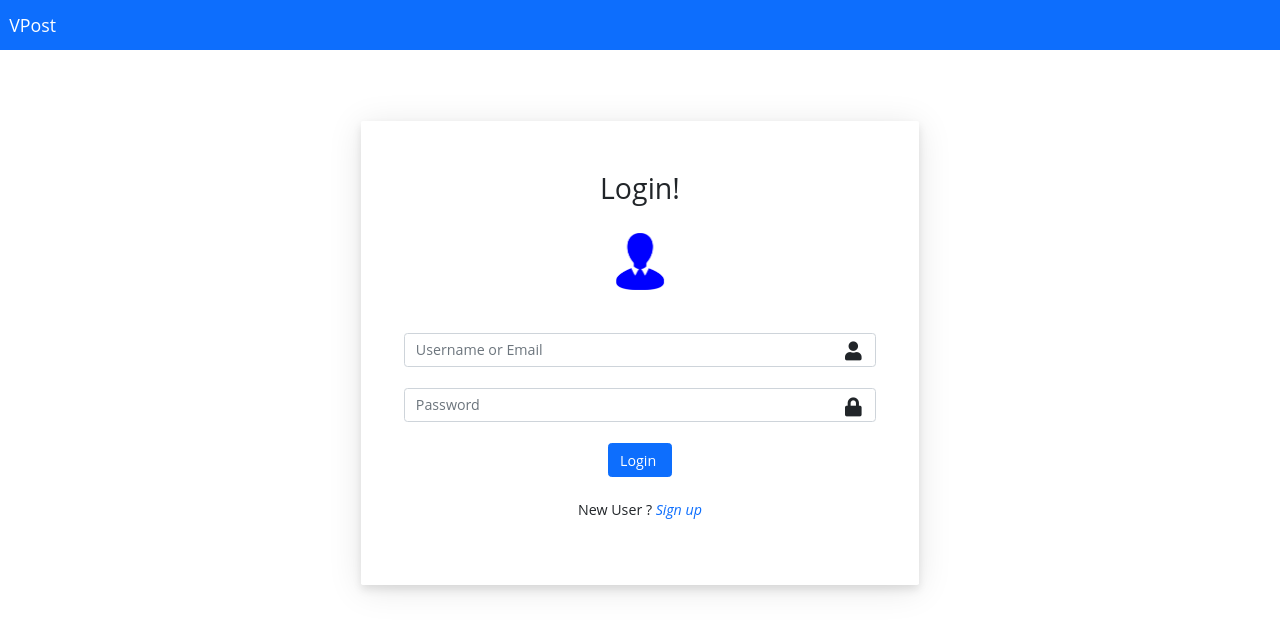
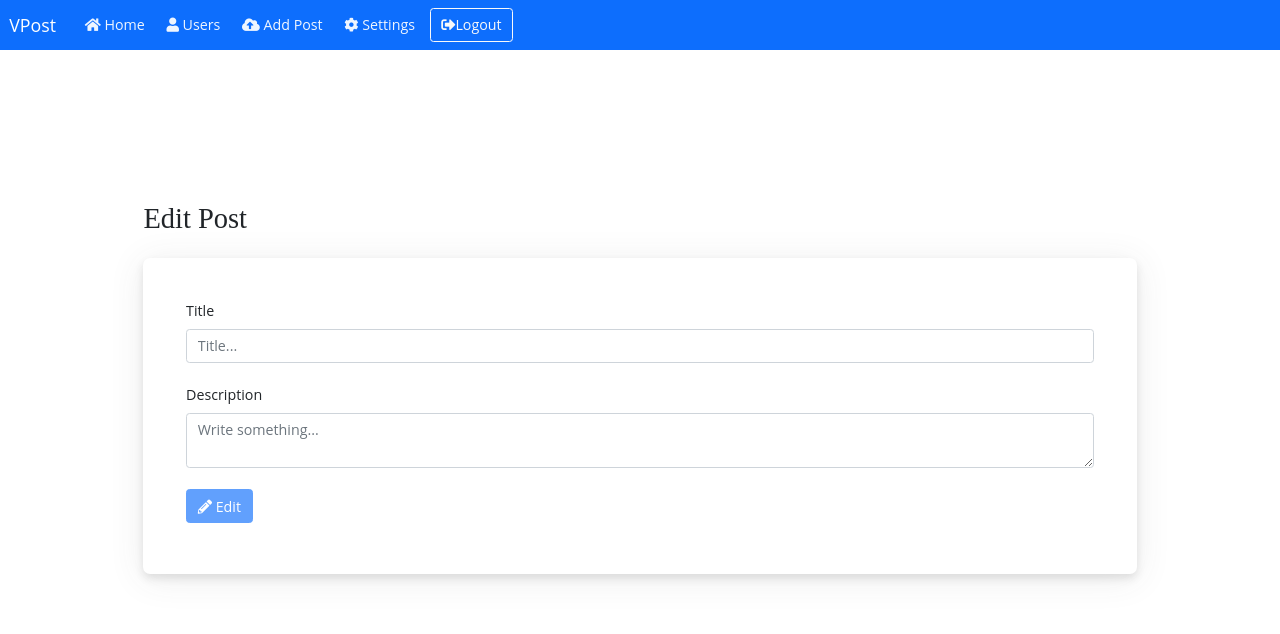
Before and after one commit to vigneshr1603/VPost, a React (Create React App) app in the folder client/: page /edit/1 in a window 1280 px wide. Before the commit this address led to /login. Shown: the top 634 px of the page. Built offline with nearby package versions, Linux system fonts and the light colour scheme; no server answers.

Commit message:
Edit, Delete Post

```diff
--- a/client/src/App.js
+++ b/client/src/App.js
@@ -14,6 +14,7 @@ import { useState,useEffect } from "react";
 import axios from "axios";
 import {AuthContext} from "./helpers/AuthContext";
 import { url } from "./helpers/BaseUrl";
+import EditPost from "./pages/EditPost";
 function App() {
 
   const [authState, setAuthState] = useState({
@@ -55,6 +56,7 @@ function App() {
           <Route path="/user/:id" exact component={UserPosts}></Route>
           <Route path="/post/:id" exact component={PostAndComments}></Route>
           <Route path='/settings' exact component={Settings}></Route>
+          <Route path="/edit/:postId" exact component={EditPost}></Route>
           <Redirect path="" to="/login"></Redirect>
           <Route component={PageNotFound}></Route>
         </Switch>
--- a/client/src/pages/AddPost.js
+++ b/client/src/pages/AddPost.js
@@ -38,12 +38,12 @@ function AddPost(props) {
                         <form>
                             <div className="form-group  position-relative">
                                 <label htmlFor="title">Title</label>
-                                <input type="text" id="title" placeholder="Title..." onChange={(event) => { setTitle(event.target.value) }} className="form-control"></input>
+                                <input type="text" id="title" placeholder="Title..." onChange={(event) => { setTitle(event.target.value) }} className="form-control mt-2" maxLength='50'></input>
                             </div>
                             <br></br>
                             <div className="form-group  position-relative">
                                 <label htmlFor="description">Description</label>
-                                <textarea type="text" id="description" placeholder="Write something..." onChange={(event) => { setPostText(event.target.value) }} className="form-control"></textarea>
+                                <textarea type="text" id="description" placeholder="Write something..." onChange={(event) => { setPostText(event.target.value) }} className="form-control mt-2" maxLength="200"></textarea>
                             </div>
                             <br></br>
                             <div className="form-group  position-relative">
--- /dev/null
+++ b/client/src/pages/EditPost.js
@@ -0,0 +1,74 @@
+
+import Navbar from './components/Navbar'
+import axios from 'axios';
+import React, { useState, useEffect } from 'react';
+import { url } from '../helpers/BaseUrl';
+import { useParams } from 'react-router-dom';
+import { useHistory } from 'react-router';
+function EditPost() {
+    const { postId } = useParams();
+    const [postText, setPostText] = useState([]);
+    const [title, setTitle] = useState([]);
+    const [btndisabled, setDisabled] = useState(false);
+    const history = useHistory();
+    useEffect(() => {
+
+        axios.get(url + `/posts/getpostbypostid/${postId}`, {
+            headers: {
+                accessToken: sessionStorage.getItem("accessToken"),
+            }
+        }).then((response) => {
+            if (!response.data || response.data.error) { history.push("/"); }
+            else {
+                setPostText(response.data.postText);
+                setTitle(response.data.title);
+            }
+        });
+    }, []);
+
+    const edit = () => {
+        setDisabled(true);
+        axios.post(url + `/posts/edit/${postId}`,
+            {
+                postText: postText,
+                title: title,
+            },
+            {
+                headers: {
+                    accessToken: sessionStorage.getItem("accessToken"),
+                },
+            }).then((response) => {
+
+                history.push("/post/" + postId);
+            });
+    }
+    return (
+        <div>
+            <Navbar></Navbar>
+            <div className="jumbotron vertical-center">
+                <div className="container">
+                    <h2 className="mt-2 pt-5" style={{ fontFamily: "'Patua One', cursive" }}>Edit Post</h2>
+
+                    <div className="mt-4 card-panel-1 p-sm-5 position-relative">
+                        <form>
+                            <div className="form-group  position-relative">
+                                <label htmlFor="title">Title</label>
+                                <input value={title} type="text" id="title" placeholder="Title..." onChange={(event) => { setTitle(event.target.value) }} className="form-control mt-2" maxLength='50'></input>
+                            </div>
+                            <br></br>
+                            <div className="form-group  position-relative">
+                                <label htmlFor="description">Description</label>
+                                <textarea value={postText} type="text" id="description" placeholder="Write something..." onChange={(event) => { setPostText(event.target.value) }} className="form-control mt-2" maxLength='200'></textarea>
+                            </div>
+                            <br></br>
+                            <div className="form-group  position-relative">
+                                <button className="btn btn-primary" type="button" onClick={() => edit()} disabled={(postText.length < 1 || title.length < 1 || btndisabled === true)}><i className="fa fa-pencil-alt" aria-hidden="true" ></i> Edit</button>
+                            </div>
+                        </form></div>
+                </div>
+            </div>
+        </div>
+    )
+}
+
+export default EditPost
--- a/client/src/pages/PostAndComments.js
+++ b/client/src/pages/PostAndComments.js
@@ -14,13 +14,15 @@ function PostAndComments(props) {
     const [commentText, setCommentText] = useState("");
     const [comments, setComments] = useState([])
     const { authState } = useContext(AuthContext);
+    const [btndisabled, setBtnDisabled] = useState(false);
     const history = useHistory();
     const deletePost = (id) => {
         axios
             .delete(url + `/posts/${id}`, {
                 headers: { accessToken: sessionStorage.getItem("accessToken") },
             })
-            .then(() => {
+            .then((response) => {
+                if (response.data === 'DELETED') {
                     Swal.fire({
                         title: 'Success',
                         icon: 'success',
@@ -33,11 +35,15 @@ function PostAndComments(props) {
                         timer: 2000
                     })
                     history.push("/home");
+                }
             });
     };
-
+    const editPost = (id) => {
+        history.push("/edit/" + id);
+    }
     const addComment = () => {
         if (commentText.length === 0) return;
+        setBtnDisabled(true);
         axios
             .post(
                 url + "/comments/addComment",
@@ -56,14 +62,15 @@ function PostAndComments(props) {
                     console.log(response.data.error);
                 } else {
                     const newComment = {
+                        id: response.data.commentId,
                         commentText: commentText,
-                        username: response.data.username,
-                        imageUrl: 'https://www.atozserwisplus.pl/images/user.png'
+                        username: response.data.username
                     };
                     setComments([...comments, newComment]);
                     setCommentText("");
                 }
             });
+        setBtnDisabled(false);
     };
 
     useEffect(() => {
@@ -72,7 +79,7 @@ function PostAndComments(props) {
                 accessToken: sessionStorage.getItem("accessToken"),
             }
         }).then((response) => {
-            if (response.data.error) { }
+            if (!response.data || response.data.error) { history.push("/"); }
             else {
                 setPost(response.data);
             }
@@ -83,28 +90,36 @@ function PostAndComments(props) {
                 accessToken: sessionStorage.getItem("accessToken"),
             }
         }).then((response) => {
-            if (response.data.error) { }
+            if (!response.data || response.data.error) { history.push("/"); }
             else {
                 setComments(response.data);
             }
         })
     }, []);
+
     return (
         <div>
             <Navbar></Navbar>
             <div className="container">
                 <br></br>
                 <div className="card">
-                    <div className="card-body">
-                        <h6 className="card-title text-primary mt-6" style={{ marginLeft: '5px' }}>@{post.username}</h6>
-                        <h4 className="card-subtitle mt-3 " >{post.title}</h4>
-                        <h5 className="mt-3">{post.postText}</h5>
-                        {authState.username === post.username && (<button className="btn btn-danger btn-sm mt-2" onClick={() => deletePost(post.id)}><i className="fas fa-trash"></i></button>)}
+                    <div className="card-body ">
+                        <div className="card-text row">
+                            <div className="col text-start">
+                                <h5>{post.title}</h5>
+                                <h6>{post.postText}</h6>
+                            </div>
+                            {authState.username === post.username && (<i className="fas fa-pencil-alt text-success text-end" style={{ cursor: 'pointer', width: 'fit-content', height: 'fit-content' }} onClick={() => editPost(post.id)} data-toggle="tooltip" data-placement="top" title="Edit post"></i>)}
+
+                            {authState.username === post.username && (<i className="fas fa-trash text-danger text-end " style={{ cursor: 'pointer', width: 'fit-content', height: 'fit-content' }} onClick={() => deletePost(post.id)} data-toggle="tooltip" data-placement="top" title="Delete post"></i>)}
+
+                        </div>
+                        <p className=" card-text text-end text-muted"> posted by {post.username}</p>
                     </div>
                 </div>
                 <br></br>
-                <input type="text" className="form-control" value={commentText} onChange={(event) => { setCommentText(event.target.value); }} placeholder="Add a comment..."></input><br></br>
-                <button className=" btn btn-primary" onClick={addComment} disabled={commentText.length < 1}>Add Comment</button>
+                <input type="text" className="form-control" value={commentText} onChange={(event) => { setCommentText(event.target.value); }} placeholder="Add a comment..." maxLength='100'></input><br></br>
+                <button className=" btn btn-primary" onClick={addComment} disabled={commentText.length < 1 || btndisabled}>Add Comment</button>
             </div>
             <div className="container">
                 <br></br>
@@ -114,7 +129,7 @@ function PostAndComments(props) {
                     {comments.reverse().map((value, key) => {
                         return (
                             <li key={key}>
-                                <CommentCard username={value.username} postId={value.id} commentText={value.commentText} imageUrl={value.imageUrl}></CommentCard>
+                                <CommentCard username={value.username} postId={value.id} commentText={value.commentText} ></CommentCard>
                             </li>
                         )
                     })}
--- a/client/src/pages/components/CommentCard.js
+++ b/client/src/pages/components/CommentCard.js
@@ -37,7 +37,7 @@ function CommentCard(props) {
                 <div className="card-body ">
                     <div className="card-text row">
                         <p className="col text-start">{props.commentText}</p>
-                        {authState.username === props.username && (<i className="col fas fa-trash text-danger text-end" onClick={() => deleteComment(props.postId)} style={{cursor:'pointer'}} data-toggle="tooltip" data-placement="top" title="Delete comment"></i>)}
+                        {authState.username === props.username && (<i className="col fas fa-trash text-danger text-end" onClick={() => deleteComment(props.postId)} style={{cursor:'pointer', maxWidth:'fit-content',height:'fit-content'}} data-toggle="tooltip" data-placement="top" title="Delete comment"></i>)}
                     </div>
                     <p className=" card-text text-end text-muted"> ~{props.username}</p>
                 </div>
--- a/client/src/pages/components/PostCard.js
+++ b/client/src/pages/components/PostCard.js
@@ -11,8 +11,8 @@ function PostCard(props) {
     <Link to={props.postLink} >
       <div className="req card text-center text-dark">
         <div className="card-body">
-          <h5 className="card-title fw-bold">{props.title}</h5>
-          <p className="card-text">{truncate(props.postText, 30)}</p>
+          <h5 className="card-title fw-bold">{truncate(props.title,10)}</h5>
+          <p className="card-text">{truncate(props.postText, 20)}</p>
           <p className="card-text">
             <small className="text-muted">posted by {props.username}</small>
           </p>
```
Also changed, not shown: 2 other files (tests, documents, lock files or other folders). Lines whose indentation alone changed are shown as unchanged.
